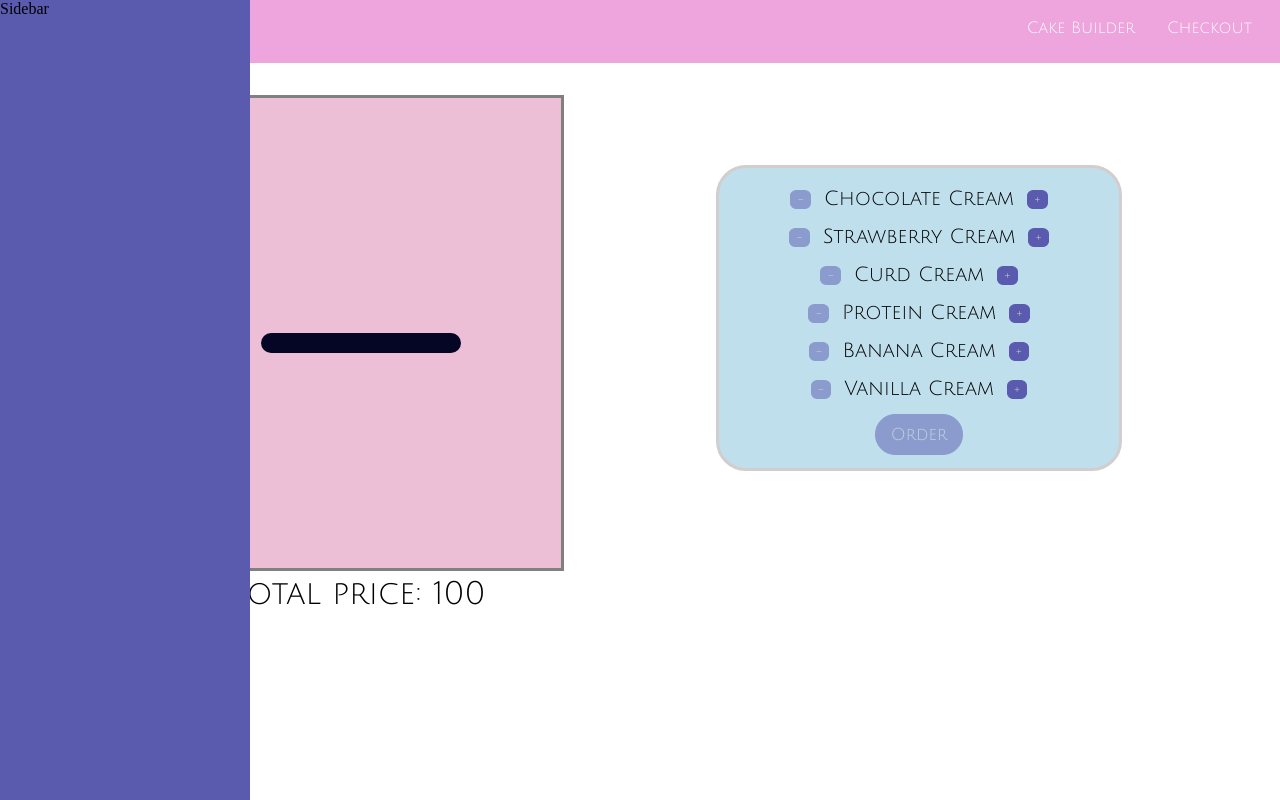
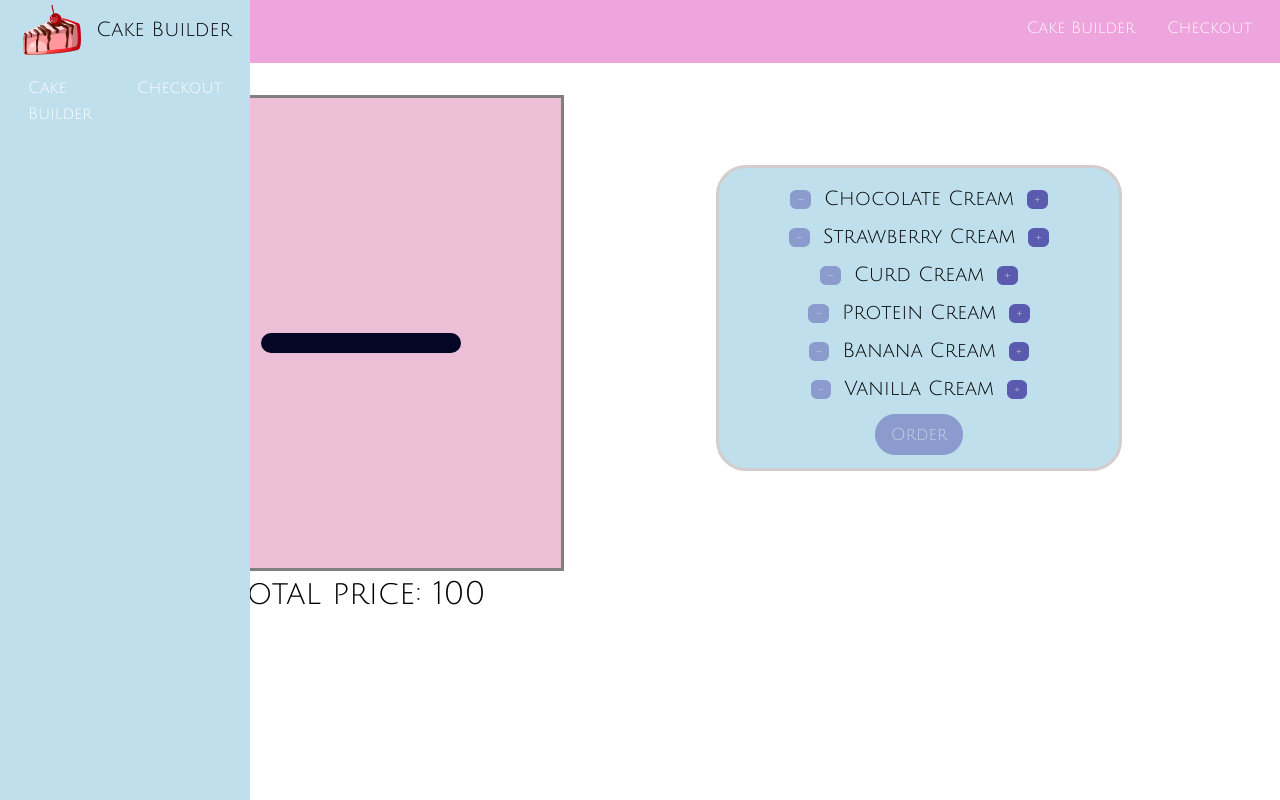
Before and after one commit to Aiperi-Amankulova/cake-builder, a React (Create React App) app: page / in a window 1280 px wide. Built offline with nearby package versions, Linux system fonts and the light colour scheme; a web font is replaced by a local one.

Commit message:
Add Logo and Navigation to Drawer component

```diff
--- a/src/components/Layout/Drawer/Drawer.js
+++ b/src/components/Layout/Drawer/Drawer.js
@@ -1,11 +1,13 @@
 import React from 'react';
 import classes from './Drawer.module.css';
+import Logo from '../../UI/Logo/Logo';
+import Navigation from '../../Toolbar/Navigation/Navigation';
 
 export default () => {
     return (
       <div className={classes.Drawer}>
-
-      Sidebar
+        <Logo/>
+        <Navigation/>
       </div>
     );
   }
--- a/src/components/Layout/Drawer/Drawer.module.css
+++ b/src/components/Layout/Drawer/Drawer.module.css
@@ -1,7 +1,7 @@
 .Drawer{
 width: 250px;
 height: 100%;
-background-color: rgb(90, 90, 175);
+background-color: rgb(191, 223, 236);
 position: fixed;
 z-index: 200;
 top: 0;
```
